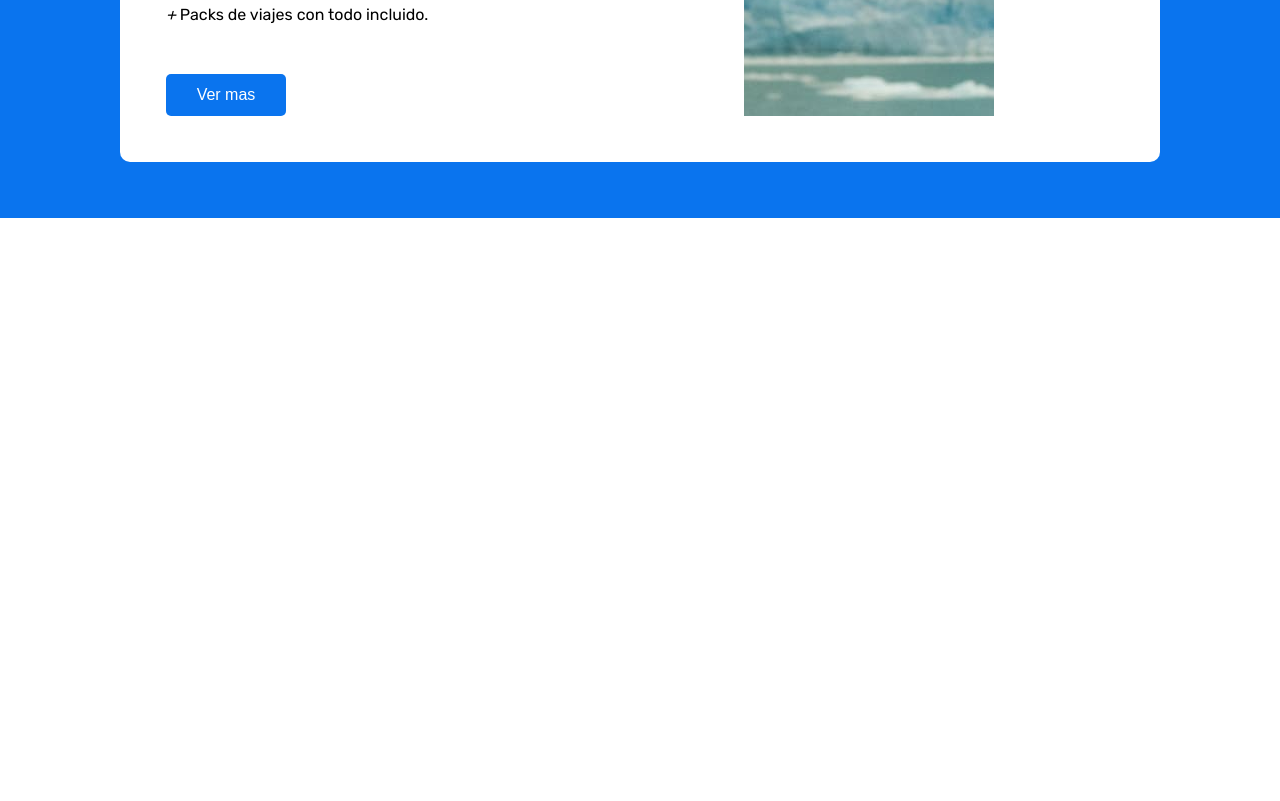
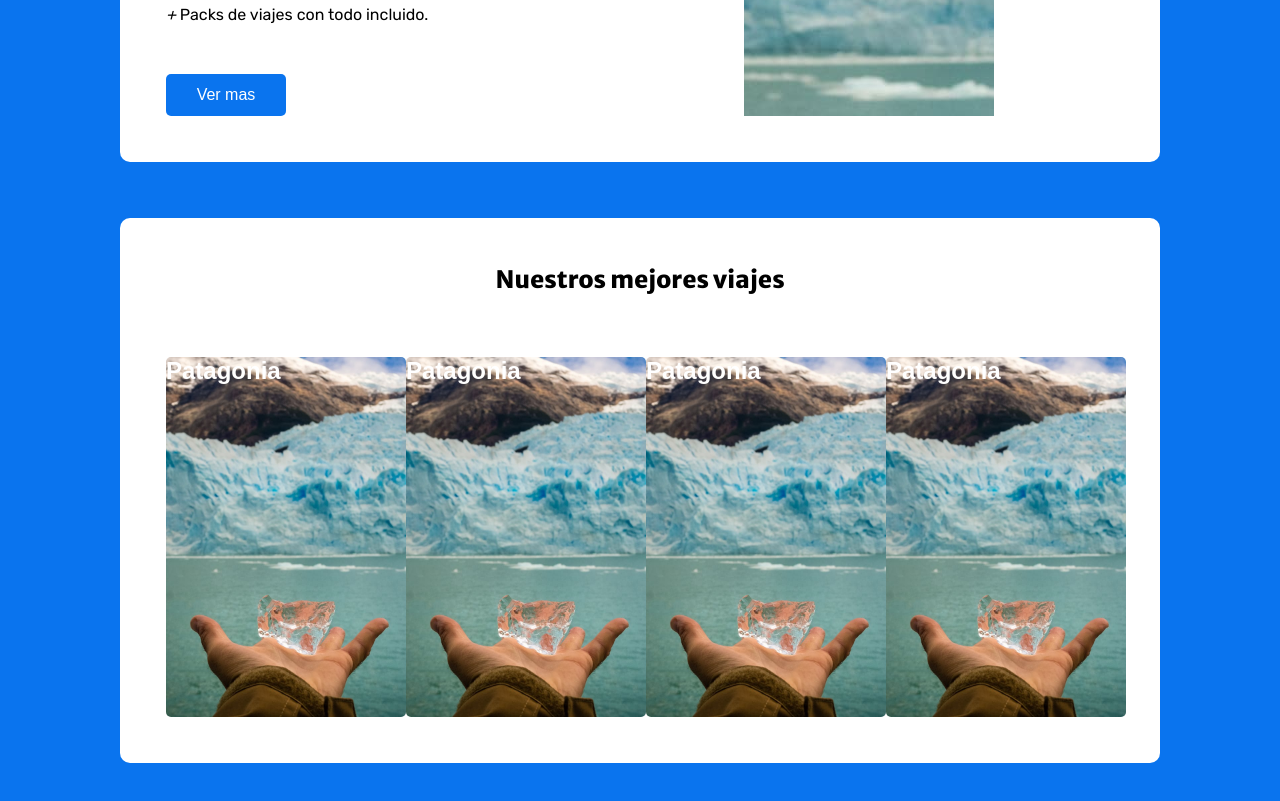
Before and after one commit to JoacoGramigna/Landing-page--Patagonia-travel, a React (Create React App) app: page / in a window 1280 px wide. Shown: the part 2023-2824 px from the top of the page. Before the commit the page ends 2241 px from the top, so only its background shows below. Built offline with nearby package versions, Linux system fonts and the light colour scheme; a web font is replaced by a local one.

Commit message:
Add travels section

```diff
--- a/src/pages/Home/Home.css
+++ b/src/pages/Home/Home.css
@@ -197,6 +197,119 @@
   clear: both;
 }
 
+.travels{
+  background-color: var(--primary-color);
+  border-radius: 10px;
+  padding: 46px;
+  margin: 56px 120px 0;
+}
+
+.travelsTitle{
+font-family: var(--title-font);
+text-align: center;
+}
+
+.travelCards{
+  margin-top: 62px;
+  display: flex;
+  justify-content: space-evenly;
+}
+
+.card1{
+  width: 240px;
+  height: 360px;
+  background-image: url(../../assets/Background.jpg);
+  background-position: center;
+  background-repeat: no-repeat;
+  background-size: cover;
+  transition: all .8s ease;
+  border-radius: 5px;
+}
+
+.card1 h2{
+  font-family: var(--subtitle-font);
+  color: var(--primary-color);
+height: 100%;
+width: 100%;
+display: flex;
+}
+
+.card1:hover{
+  transform: scale(105%);
+  background-color: rgba(0, 0, 0, 0.3);
+  background-blend-mode: soft-light;
+  transition: all .5s ease;
+}
+
+.card2{
+  width: 240px;
+  height: 360px;
+  background-image: url(../../assets/Background.jpg);
+  background-position: center;
+  background-repeat: no-repeat;
+  background-size: cover;
+  transition: all .8s ease;
+  border-radius: 5px;
+}
+
+.card2 h2{
+  font-family: var(--subtitle-font);
+  color: var(--primary-color);
+}
+
+.card2:hover{
+  transform: scale(105%);
+  background-color: rgba(0, 0, 0, 0.3);
+  background-blend-mode: soft-light;
+  transition: all .5s ease;
+}
+
+.card3{
+  width: 240px;
+  height: 360px;
+  background-image: url(../../assets/Background.jpg);
+  background-position: center;
+  background-repeat: no-repeat;
+  background-size: cover;
+  transition: all .8s ease;
+  border-radius: 5px;
+}
+
+.card3 h2{
+  font-family: var(--subtitle-font);
+  color: var(--primary-color);
+}
+
+.card3:hover{
+  transform: scale(105%);
+  background-color: rgba(0, 0, 0, 0.3);
+  background-blend-mode: soft-light;
+  transition: all .5s ease;
+}
+
+.card4{
+  width: 240px;
+  height: 360px;
+  background-image: url(../../assets/Background.jpg);
+  background-position: center;
+  background-repeat: no-repeat;
+  background-size: cover;
+  transition: all .8s ease;
+  border-radius: 5px;
+}
+
+.card4 h2{
+  font-family: var(--subtitle-font);
+  color: var(--primary-color);
+}
+
+.card4:hover{
+  transform: scale(105%);
+  background-color: rgba(0, 0, 0, 0.3);
+  background-blend-mode: soft-light;
+  transition: all .5s ease;
+}
+
 @media (max-width: 1200px) {
   .boxToRight {
     float: none;
--- a/src/pages/Home/Home.jsx
+++ b/src/pages/Home/Home.jsx
@@ -66,9 +66,15 @@ const Home = () => {
               Necessitatibus, temporibus. Nobis distinctio at enim quia
               assumenda, eveniet corrupti numquam est!
             </p>
-            <p className="paragraph"><i>+</i> Los mejores precios y ofertas.</p>
-            <p className="paragraph"><i>+</i> Las guías mas completas para tus visitas.</p>
-            <p className="paragraph"><i>+</i> Packs de viajes con todo incluido.</p>
+            <p className="paragraph">
+              <i>+</i> Los mejores precios y ofertas.
+            </p>
+            <p className="paragraph">
+              <i>+</i> Las guías mas completas para tus visitas.
+            </p>
+            <p className="paragraph">
+              <i>+</i> Packs de viajes con todo incluido.
+            </p>
             <button className="moreInfoButton">Ver mas</button>
           </article>
           <article className="imageAboutUs">
@@ -76,6 +82,31 @@ const Home = () => {
             <div className="image2" />
           </article>
         </section>
+        <section className="travels">
+          <h2 className="travelsTitle">Nuestros mejores viajes</h2>
+          <div className="travelCards">
+            <article>
+              <div className="card1">
+                <h2>Patagonia</h2>
+              </div>
+            </article>
+            <article>
+              <div className="card2">
+              <h2>Patagonia</h2>
+              </div>
+            </article>
+            <article>
+              <div className="card3">
+              <h2>Patagonia</h2>
+              </div>
+            </article>
+            <article>
+              <div className="card4">
+              <h2>Patagonia</h2>
+              </div>
+            </article>
+          </div>
+        </section>
       </section>
     </>
   );
```
